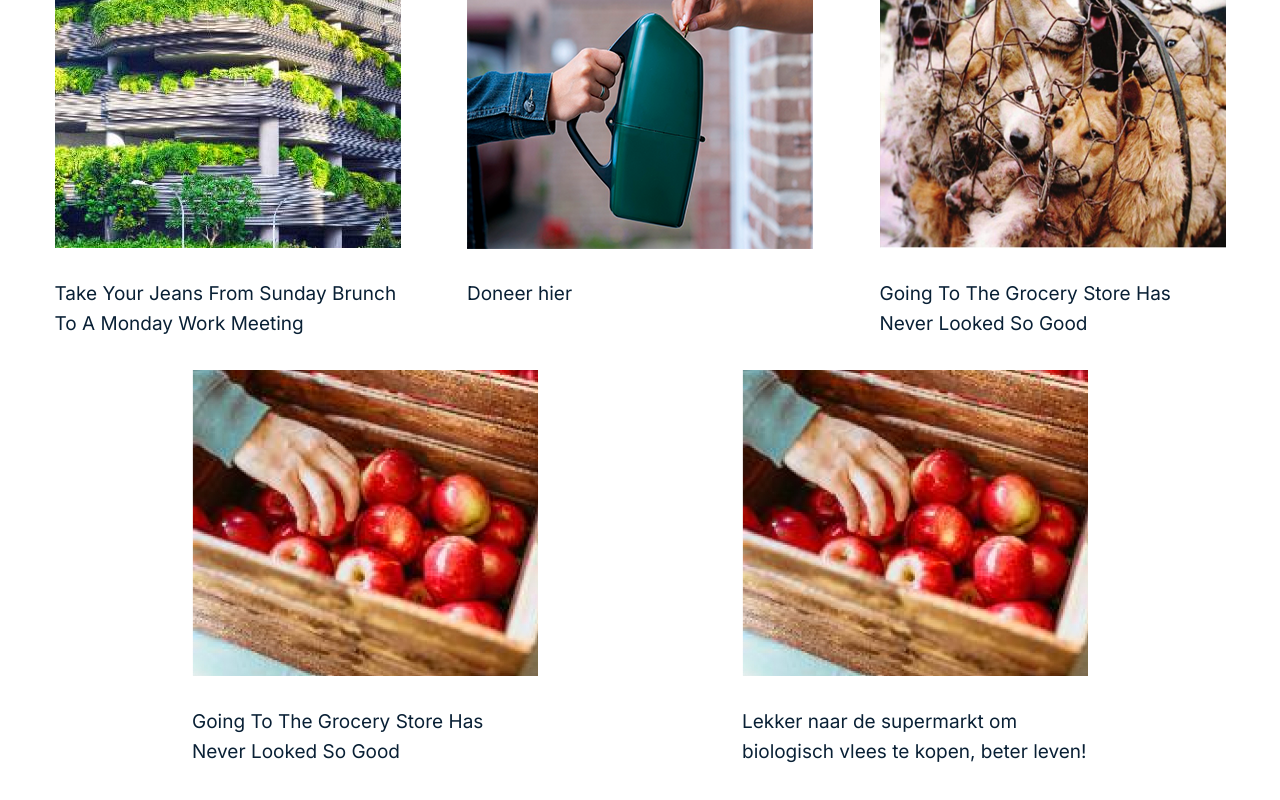
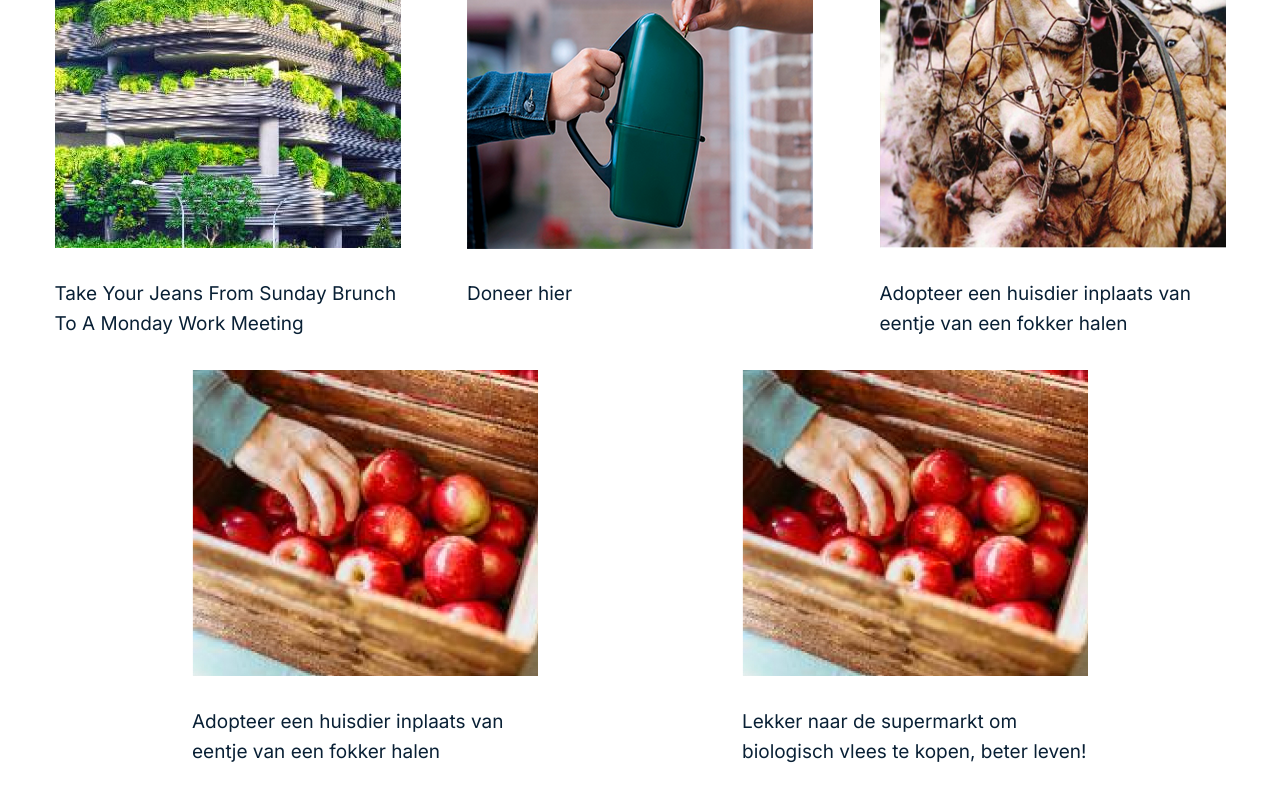
Before and after one commit to Bastheblackdachshund/BurgerschapDierenmishandeling, a plain HTML site: page index.html in a window 1280 px wide. Shown: the part 3064-3864 px from the top of the page. Drawn offline with nearby package versions, Linux system fonts and the light colour scheme.

Commit message:
Update index.html

```diff
--- a/index.html
+++ b/index.html
@@ -205,16 +205,16 @@
 					<figure class="zoom-effect">
 						<a href="#" class="zoom-in"><img src="images/Banner2.png" alt="stories" class="lgpostImg"></a>
 					</figure>
-					<a href="single-post.html" class="post-title">Going To The Grocery Store Has Never Looked So
-						Good</a>
+					<a href="single-post.html" class="post-title">Adopteer een huisdier inplaats van eentje van een
+						fokker halen</a>
 				</div>
 				<div class="post-item col">
 					<figure class="zoom-effect">
 						<a href="#" class="zoom-in"><img src="images/post-thumb-4.jpg" alt="stories"
 								class="lgpostImg"></a>
 					</figure>
-					<a href="single-post.html" class="post-title">Going To The Grocery Store Has Never Looked So
-						Good</a>
+					<a href="single-post.html" class="post-title">Adopteer een huisdier inplaats van eentje van een
+						fokker halen</a>
 				</div>
 				<div class="post-item col">
 					<figure class="zoom-effect">
```
